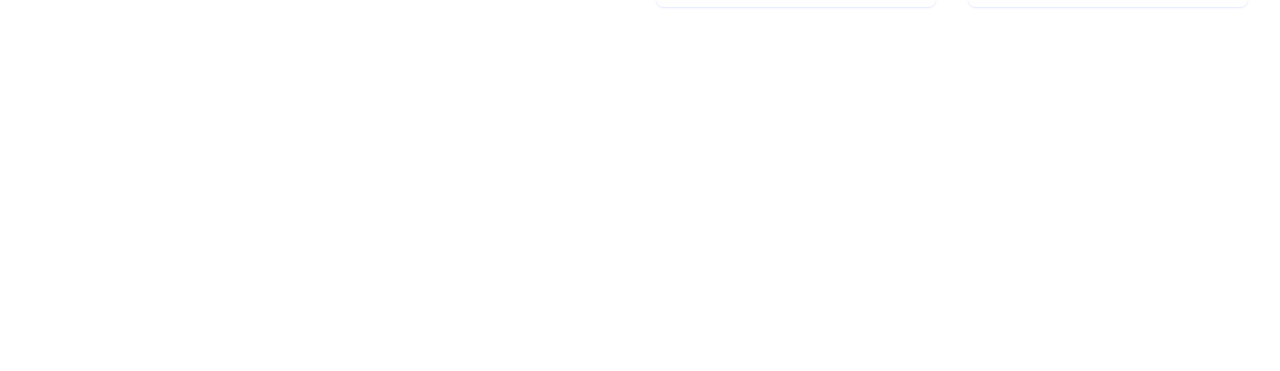
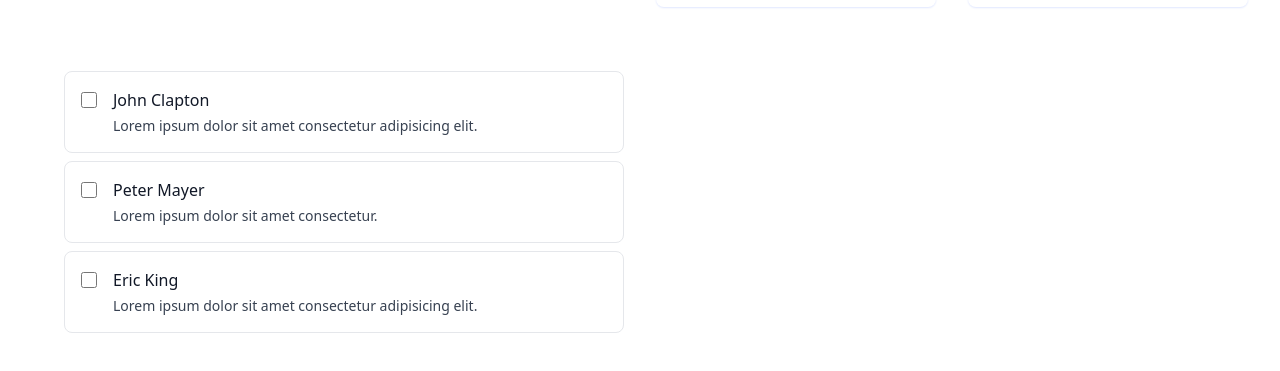
Before and after one commit to Martogramer/interface-react-vite-shadcdn, a React (Vite) app: page /_PRUEBAS in a window 1280 px wide. Shown: the part 1055-1426 px from the top of the page. Before the commit the page ends 1126 px from the top, so only its background shows below. Built offline with nearby package versions, Linux system fonts and the light colour scheme.

Commit message:
"Removed 'fixed' class from DropdownMenu, added CheckboxOption component to CustomComponents page, and updated layout of CustomComponents page"

```diff
--- /dev/null
+++ b/src/components/_Customs2024/checkboxes/CheckboxOptions.tsx
@@ -0,0 +1,27 @@
+import React from 'react';
+
+interface CheckboxOptionProps {
+  id: string;
+  name: string;
+  description: string;
+}
+
+const CheckboxOption: React.FC<CheckboxOptionProps> = ({ id, name, description }) => {
+  return (
+    <label
+      htmlFor={id}
+      className="flex cursor-pointer items-start gap-4 rounded-lg border border-gray-200 p-4 transition hover:bg-gray-50 has-[:checked]:bg-blue-50"
+    >
+      <div className="flex items-center">
+        &#8203;
+        <input type="checkbox" className="size-4 rounded border-gray-300" id={id} />
+      </div>
+      <div>
+        <strong className="font-medium text-gray-900">{name}</strong>
+        <p className="mt-1 text-pretty text-sm text-gray-700">{description}</p>
+      </div>
+    </label>
+  );
+};
+
+export default CheckboxOption;
--- a/src/components/_Customs2024/dropdown/dropdownSimple/DropdownMenu.tsx
+++ b/src/components/_Customs2024/dropdown/dropdownSimple/DropdownMenu.tsx
@@ -10,7 +10,7 @@ const DropdownMenu: React.FC<DropdownMenuProps> = ({ items }) => {
   const [isOpen, setIsOpen] = useState(false);
 
   return (
-    <div className="fixed">
+    <div className="">
       <div className="inline-flex items-center overflow-hidden rounded-md border bg-white">
         <a
           href="#"
@@ -24,7 +24,7 @@ const DropdownMenu: React.FC<DropdownMenuProps> = ({ items }) => {
 
       {isOpen && (
         <div
-          className="absolute end-0 z-10 mt-2 w-56 rounded-md border border-gray-100 bg-white shadow-lg"
+          className=" end-0 z-10 mt-2 w-56 rounded-md border border-gray-100 bg-white shadow-lg"
           role="menu"
         >
           <div className="p-2">
--- a/src/pages/_PRUEBAS/CustomComponents.tsx
+++ b/src/pages/_PRUEBAS/CustomComponents.tsx
@@ -11,12 +11,32 @@ import ProfileCard from "@/components/_Customs2024/cards/ProfileCard";
 import PropertyCard from "@/components/_Customs2024/cards/PlacesCard";
 import users from "@/mocks/users";
 import places from "@/mocks/places";
+import CheckboxOption from "@/components/_Customs2024/checkboxes/CheckboxOptions";
+import { Divide } from "lucide-react";
 type ItemType = {
   label: string;
   href?: string;
   onClick?: () => void;
   type?: "button" | "link";
 };
+
+const options = [
+  {
+    id: "Option1",
+    name: "John Clapton",
+    description: "Lorem ipsum dolor sit amet consectetur adipisicing elit.",
+  },
+  {
+    id: "Option2",
+    name: "Peter Mayer",
+    description: "Lorem ipsum dolor sit amet consectetur.",
+  },
+  {
+    id: "Option3",
+    name: "Eric King",
+    description: "Lorem ipsum dolor sit amet consectetur adipisicing elit.",
+  },
+];
 
 const menuItems: ItemType[] = [
   { label: "View on Storefront", href: "#" },
@@ -40,15 +60,16 @@ const CustomComponents: React.FC = () => {
           columns={2}
           content={[
             <div>
+              <div className="">
+                <DropdownMenu items={menuItems} />
+              </div>
               <div>
                 <CustomButton text="Download Base" href="#" variant="base" />
               </div>
               <div>
                 <ActionButtonGroup />
               </div>
-              <div>
-                <DropdownMenu items={menuItems} />
-              </div>
+              <div></div>
             </div>,
             <div>
               <div>
@@ -97,6 +118,30 @@ const CustomComponents: React.FC = () => {
             </div>,
           ]}
         />
+        <div className="mx-auto max-w-screen-xl px-4 py-16 sm:px-6 lg:px-8">
+          <CustomGrid
+            columns={2}
+            content={[
+              <div>
+                <fieldset>
+                  <div className="space-y-2">
+                    {options.map((option) => (
+                      <CheckboxOption
+                        key={option.id}
+                        id={option.id}
+                        name={option.name}
+                        description={option.description}
+                      />
+                    ))}
+                  </div>
+                </fieldset>
+              </div>,
+              <div>
+
+              </div>,
+            ]}
+          />
+        </div>
       </div>
     </>
   );
```
